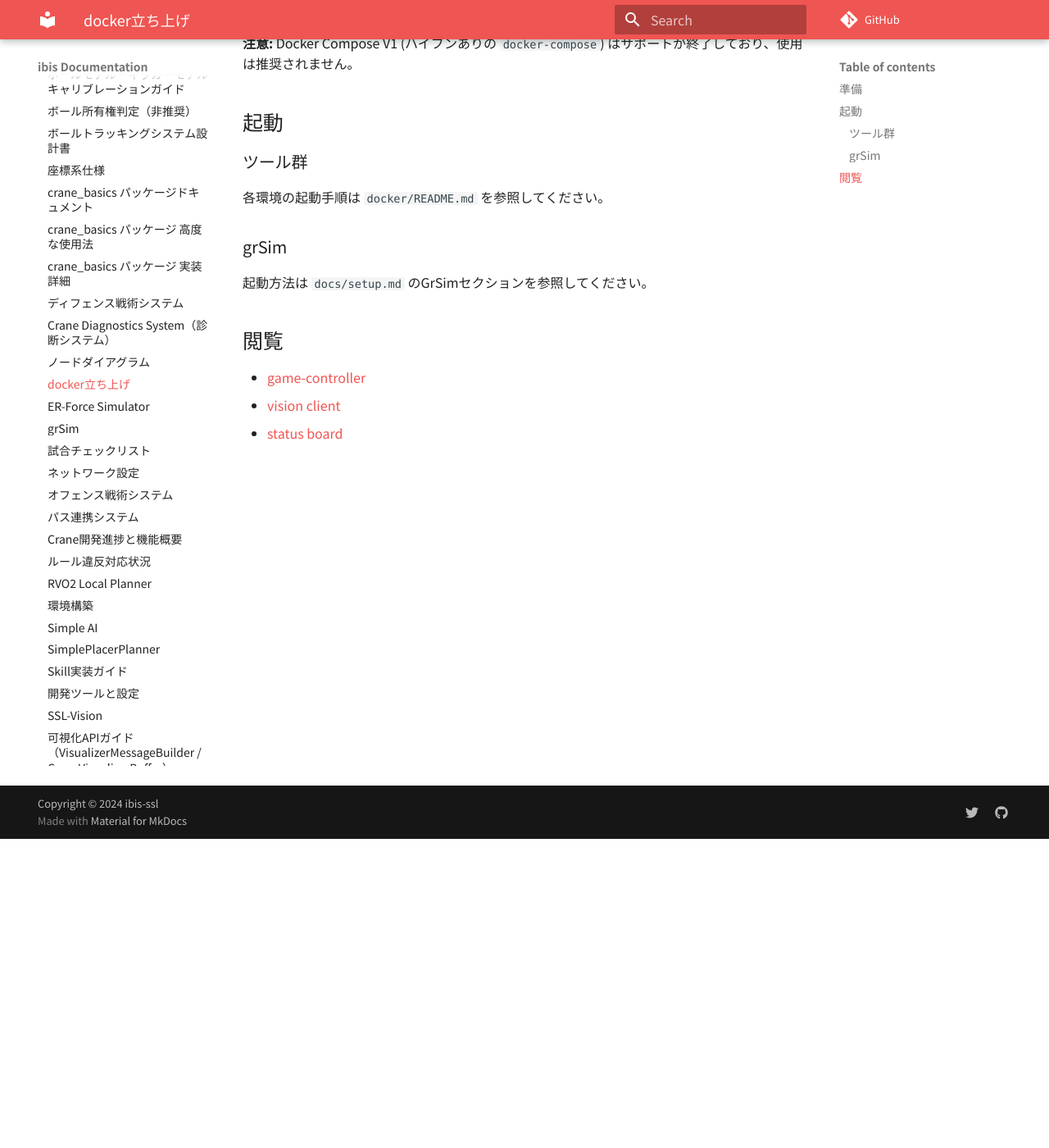
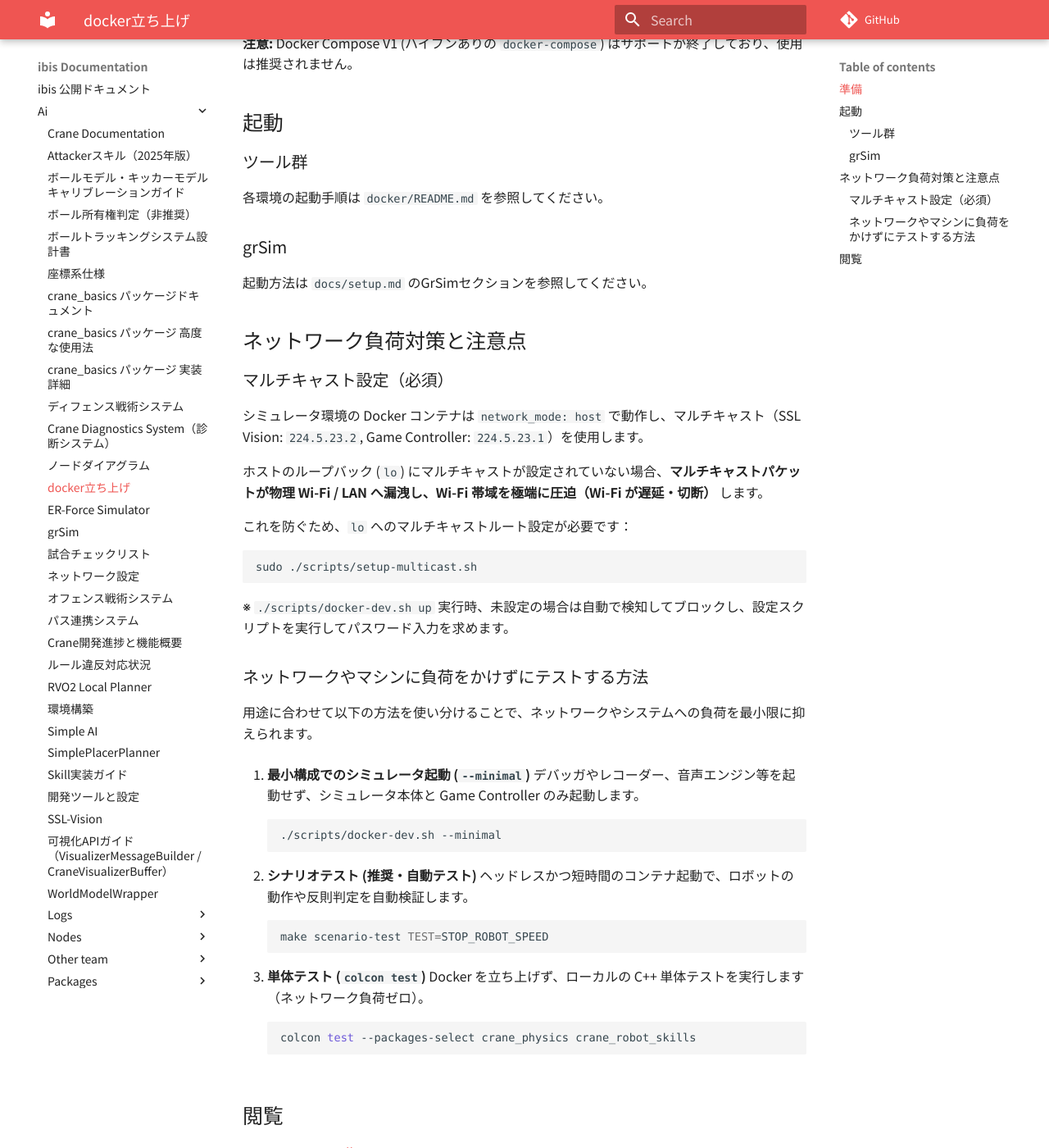
Before and after one commit to ibis-ssl/ibis_documentation, an MkDocs documentation site: the page built from docs/ai/docker.md, in a window 1280 px wide and 1400 px high, scrolled down 377 px. Shown: the whole window at 82% size. Built offline with MkDocs 1.6.1 and Material for MkDocs 9.7.7, drawn with Linux system fonts in a browser that asks for light colours; nearby versions of some CDN libraries; some web fonts are replaced; comment, search, counter and statistics services are not loaded.

Commit message:
🔄 synced local 'docs/ai' with remote 'docs'

````diff
--- a/docs/ai/docker.md
+++ b/docs/ai/docker.md
@@ -20,6 +20,47 @@ Docker Compose V2 は通常 Docker Engine に同梱されています (Docker De
 
 起動方法は `docs/setup.md` のGrSimセクションを参照してください。
 
+## ネットワーク負荷対策と注意点
+
+### マルチキャスト設定（必須）
+
+シミュレータ環境の Docker コンテナは `network_mode: host` で動作し、マルチキャスト（SSL Vision: `224.5.23.2`, Game Controller: `224.5.23.1`）を使用します。
+
+ホストのループバック (`lo`) にマルチキャストが設定されていない場合、**マルチキャストパケットが物理 Wi-Fi / LAN へ漏洩し、Wi-Fi 帯域を極端に圧迫（Wi-Fi が遅延・切断）** します。
+
+これを防ぐため、`lo` へのマルチキャストルート設定が必要です：
+
+```bash
+sudo ./scripts/setup-multicast.sh
+```
+
+※ `./scripts/docker-dev.sh up` 実行時、未設定の場合は自動で検知してブロックし、設定スクリプトを実行してパスワード入力を求めます。
+
+### ネットワークやマシンに負荷をかけずにテストする方法
+
+用途に合わせて以下の方法を使い分けることで、ネットワークやシステムへの負荷を最小限に抑えられます。
+
+1. **最小構成でのシミュレータ起動 (`--minimal`)**
+   デバッガやレコーダー、音声エンジン等を起動せず、シミュレータ本体と Game Controller のみ起動します。
+
+   ```bash
+   ./scripts/docker-dev.sh --minimal
+   ```
+
+2. **シナリオテスト (推奨・自動テスト)**
+   ヘッドレスかつ短時間のコンテナ起動で、ロボットの動作や反則判定を自動検証します。
+
+   ```bash
+   make scenario-test TEST=STOP_ROBOT_SPEED
+   ```
+
+3. **単体テスト (`colcon test`)**
+   Docker を立ち上げず、ローカルの C++ 単体テストを実行します（ネットワーク負荷ゼロ）。
+
+   ```bash
+   colcon test --packages-select crane_physics crane_robot_skills
+   ```
+
 ## 閲覧
 
 - [game-controller](http://localhost:8081)
````
